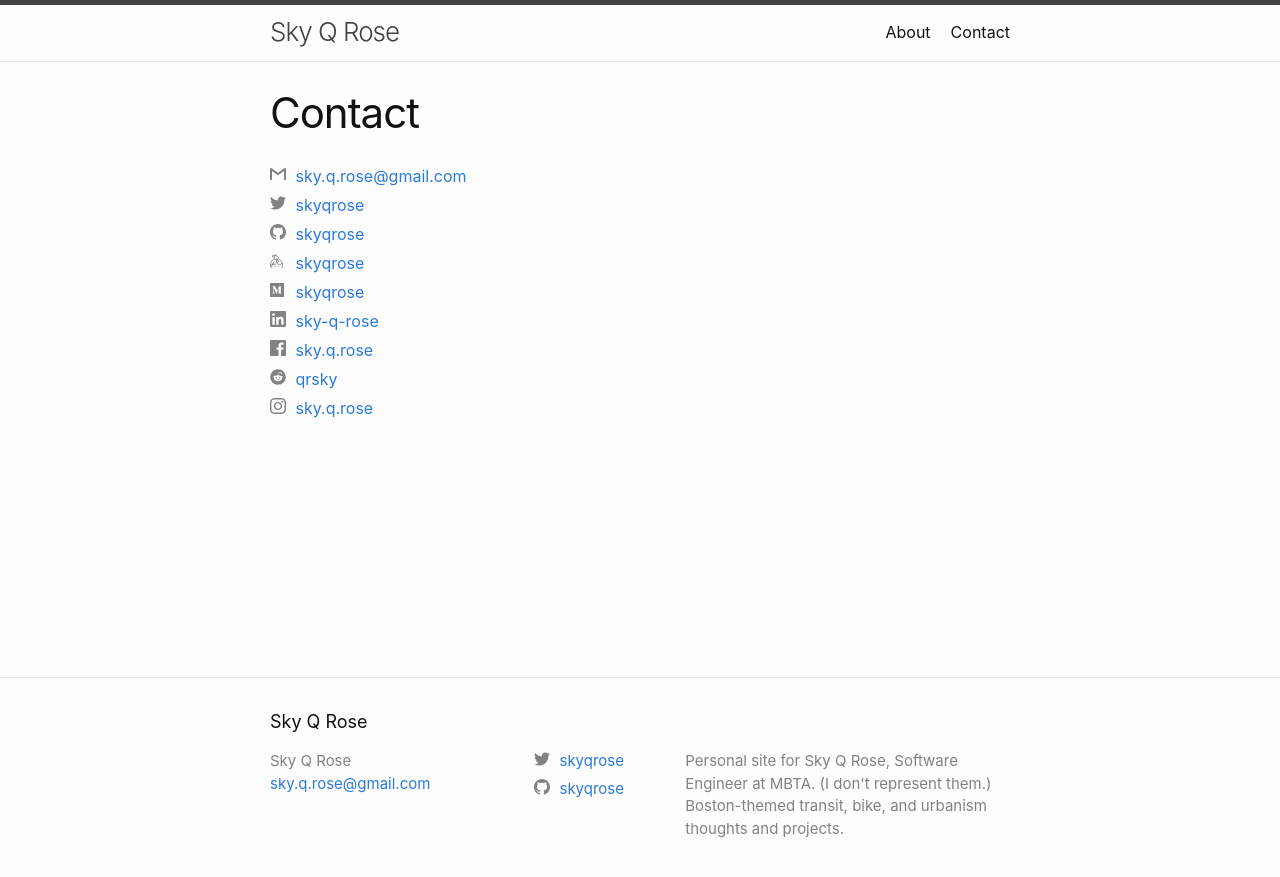
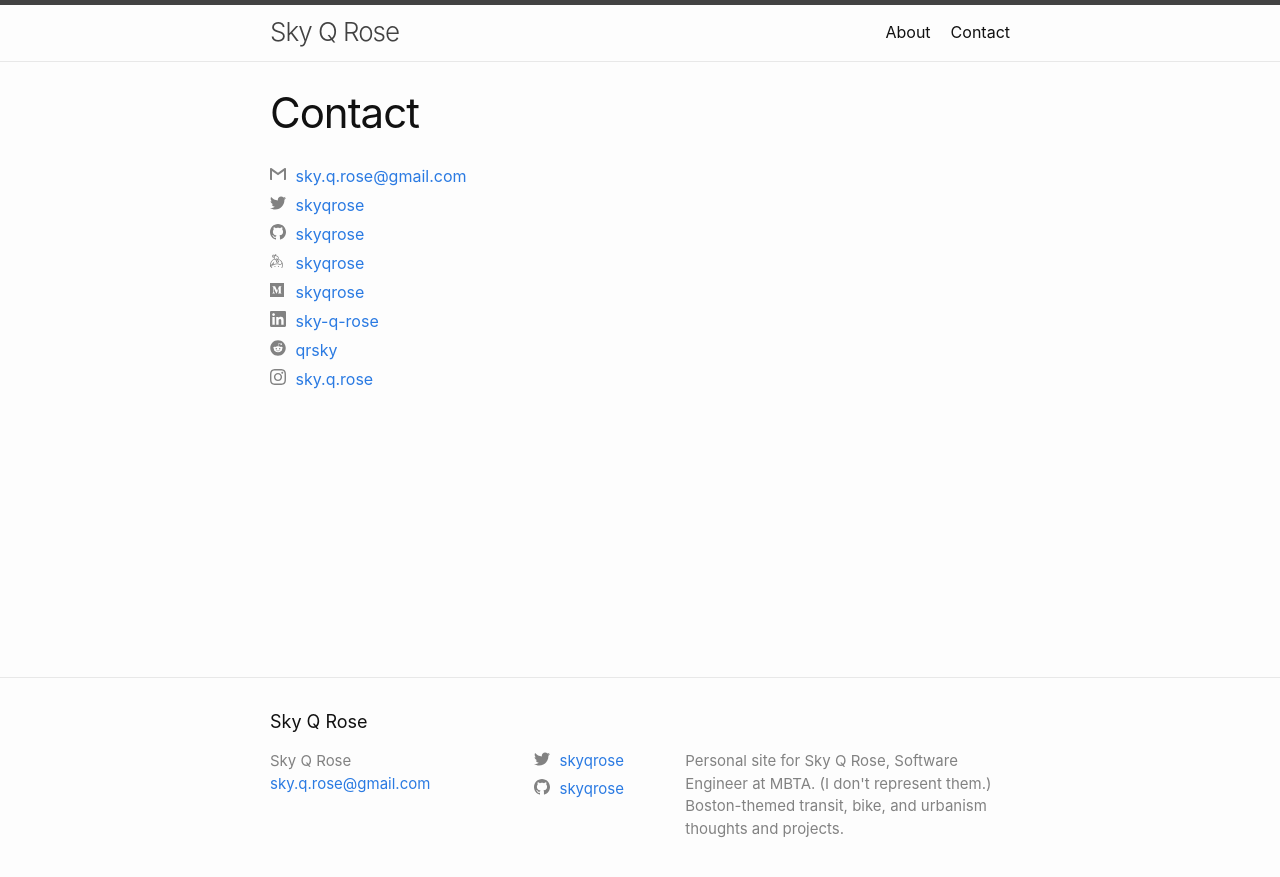
Before and after one commit to skyqrose/skyqrose, a Jekyll site: the page built from contact.html, in a window 1280 px wide. Shown: the top 877 px of the page. Built offline with Jekyll 4.4.1, drawn with Linux system fonts in a browser that asks for light colours.

Commit message:
remove row from contact list

```diff
--- a/contact.html
+++ b/contact.html
@@ -22,9 +22,6 @@ links:
 - icon: linkedin
   url: "https://www.linkedin.com/in/"
   username: sky-q-rose
-- icon: facebook
-  url: "https://www.facebook.com/"
-  username: sky.q.rose
 - icon: reddit
   url: "https://reddit.com/u/"
   username: qrsky
```
Also changed, not shown: assets/social-icons.svg.
